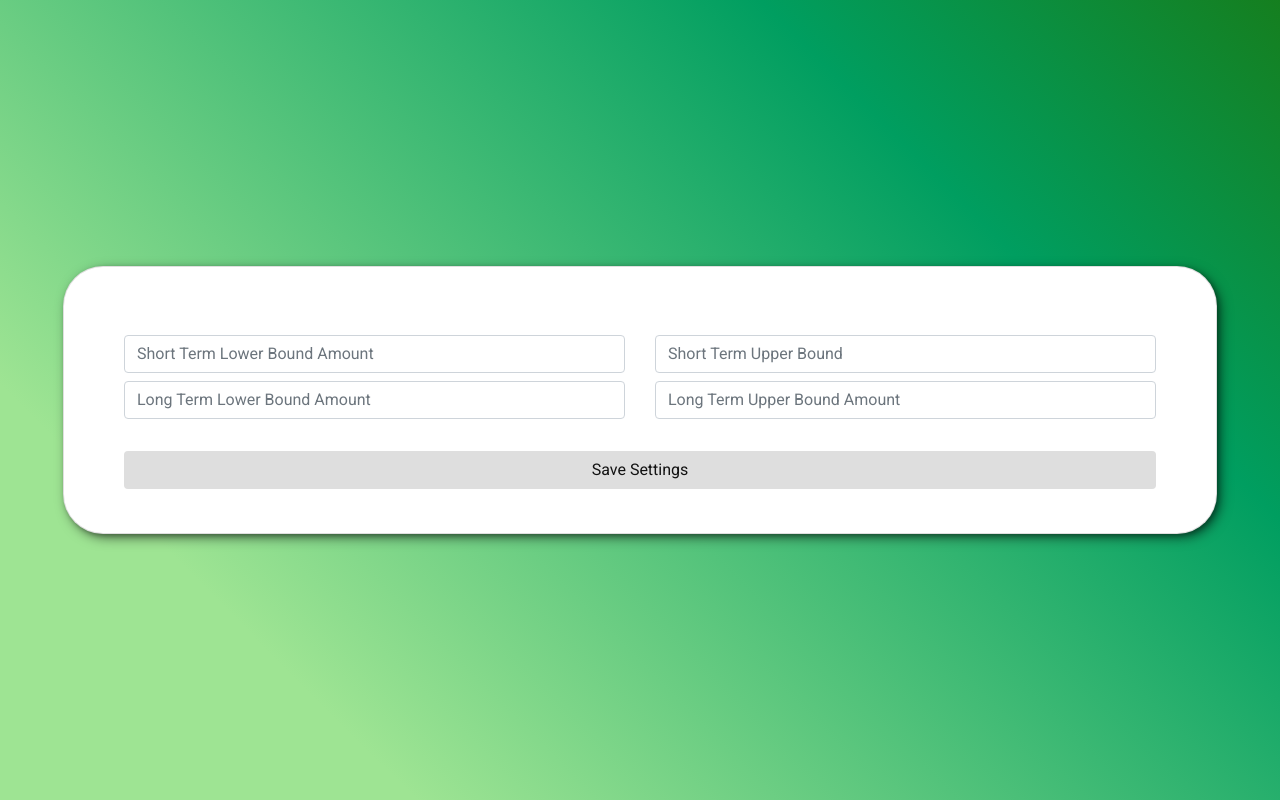
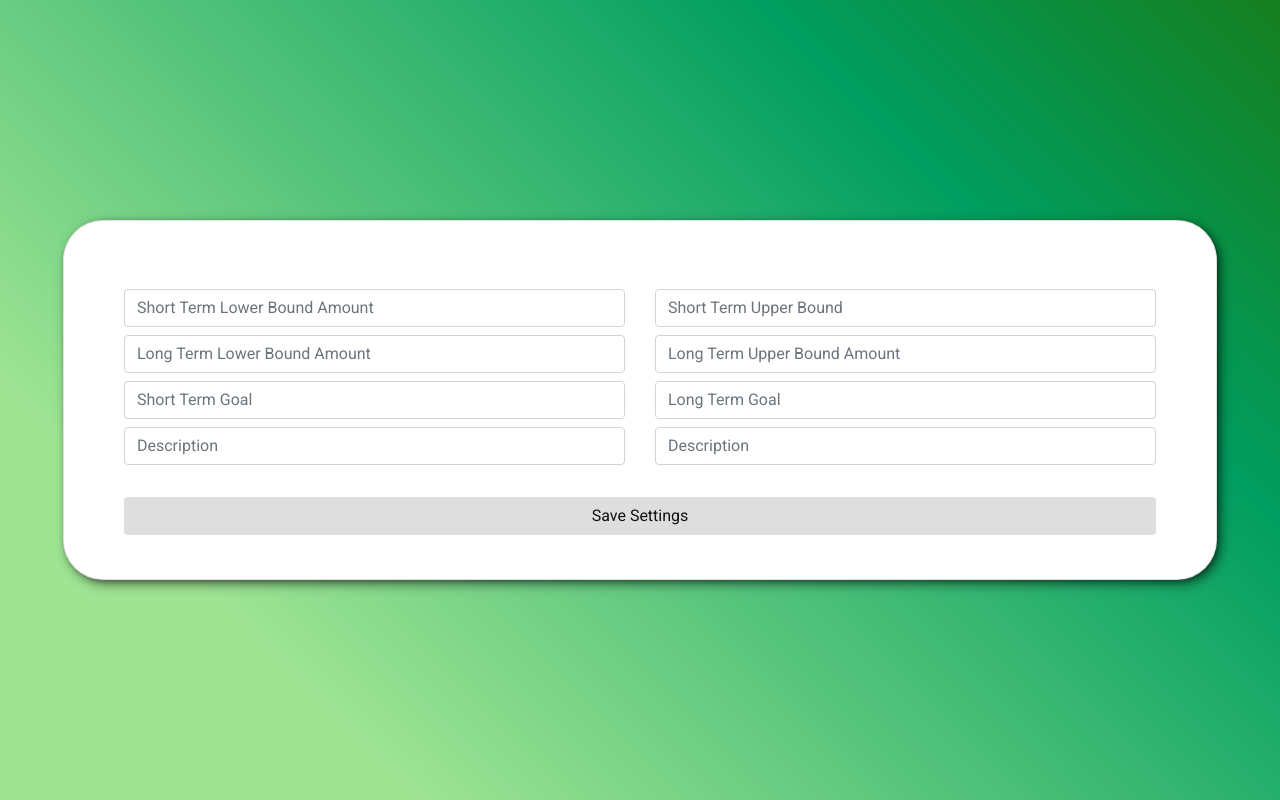
Before and after one commit to derkstouffers/CS382-Final-Project, a website: page public/pages/settings.html in a window 1280 px wide. Drawn offline with nearby package versions, Linux system fonts and the light colour scheme; files whose address does not match are found by name.

Commit message:
changed action

```diff
--- a/public/pages/settings.html
+++ b/public/pages/settings.html
@@ -38,7 +38,8 @@
 
                 <div class="col mt-4">
                     <div class="card-body">
-                        <form action="/settings/update" method="post">
+                        <form action="/settings" method="post">
+                            <div id="settings-form"></div>
 
                             <!-- Settings -->
                             <div class="row">
@@ -70,9 +71,53 @@
                                 </div>
                             </div>
 
+                            <div class="row">
+                                <div class="col">
+                                    <div data-mdb-input-init class="form-outline mb-2">
+                                        <input type="text" class="form-control" id="shortTermGoal" placeholder="Short Term Goal" name="settings[shortTermGoal]">
+                                    </div>
+                                </div>
+
+                                <div class="col">
+                                    <div data-mdb-input-init class="form-outline mb-2">
+                                        <input type="text" class="form-control" id="longTermGoal" placeholder="Long Term Goal" name="settings[longTermGoal]">
+                                    </div>
+                                </div>
+                            </div>
+
+                            <div class="row">
+                                <div class="col">
+                                    <div data-mdb-input-init class="form-outline mb-2">
+                                        <input type="text" class="form-control" id="shortTermDescription" placeholder="Description" name="settings[shortTermDescription]">
+                                    </div>
+                                </div>
+
+                                <div class="col">
+                                    <div data-mdb-input-init class="form-outline mb-2">
+                                        <input type="text" class="form-control" id="longTermDescription" placeholder="Description" name="settings[longTermDescription]">
+                                    </div>
+                                </div>
+                            </div>
+
                             <button type="submit" class="btn btn-block btn-md btn-signup mt-4" >Save Settings</button>
 
                         </form>
+
+                        <script>
+                            const params = new URLSearchParams(window.location.search);
+                            const error = params.get('error');
+                            const settingsForm = document.getElementById('settings-form');
+                            const errorMessage = document.createElement('p');
+                            errorMessage.className = 'error-message';
+
+                            if (error === 'settingsNotSaved') {
+                                errorMessage.textContent = 'Settings not saved.';
+                            }
+
+                            if (errorMessage.textContent) {
+                                settingsForm.prepend(errorMessage);
+                            }
+                        </script>
                     </div>
                 </div>
             </div>
```
